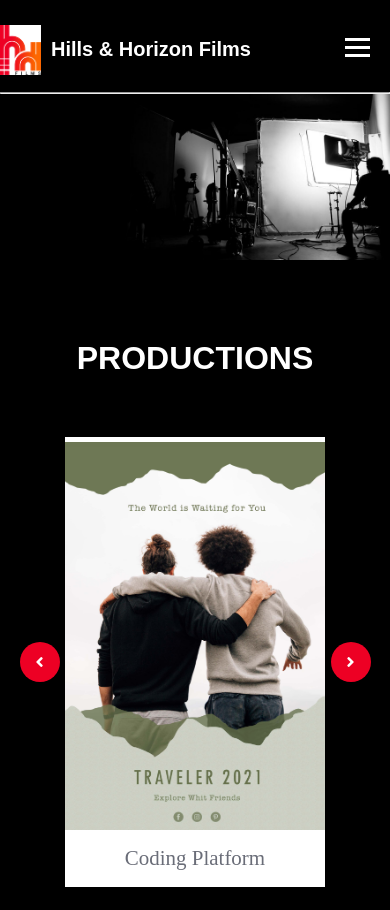
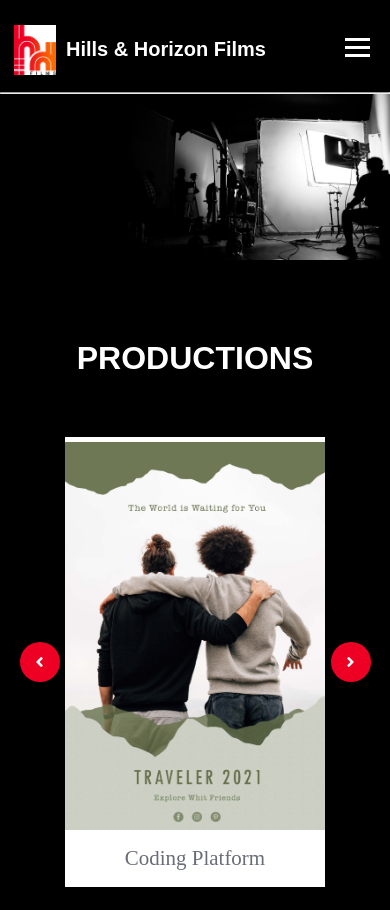
Before and after one commit to SamyakMdr/horizon, a plain HTML site: page index.html in a window 390 px wide. Shown: the top 910 px of the page. Drawn offline with Linux system fonts and the light colour scheme.

Commit message:
Update style.css
logo position changed

```diff
--- a/style.css
+++ b/style.css
@@ -76,7 +76,7 @@ nav {
     }
 
     .logo a img {
-        margin-left: -350px;
+        margin-left: -320px;
     }
 
     /* Logo adjustments */
```
